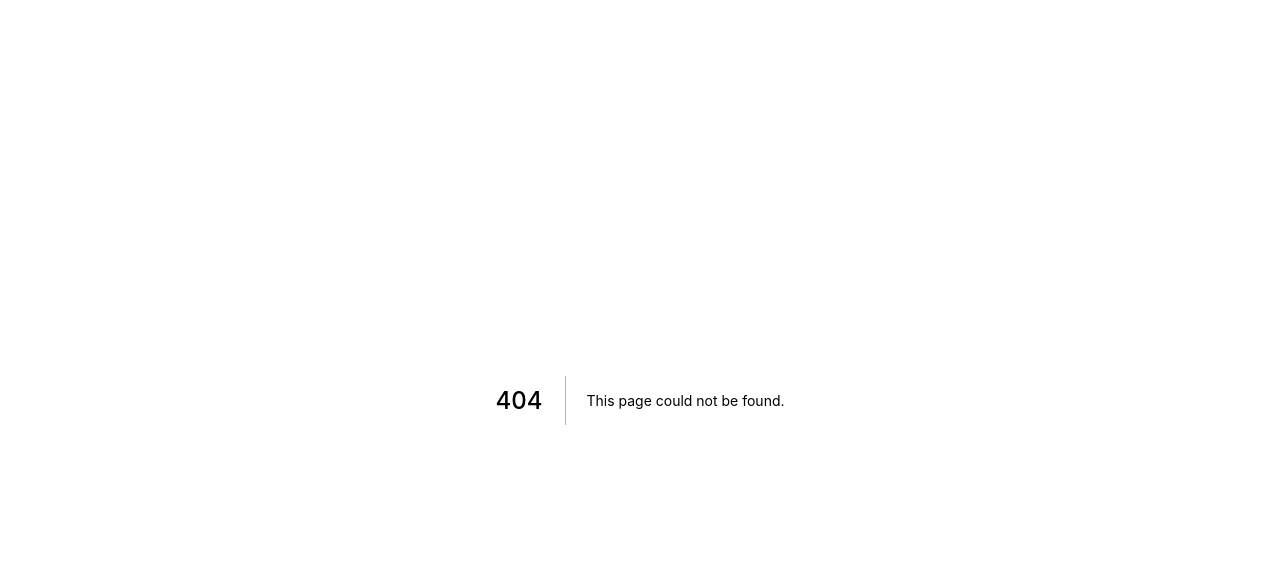
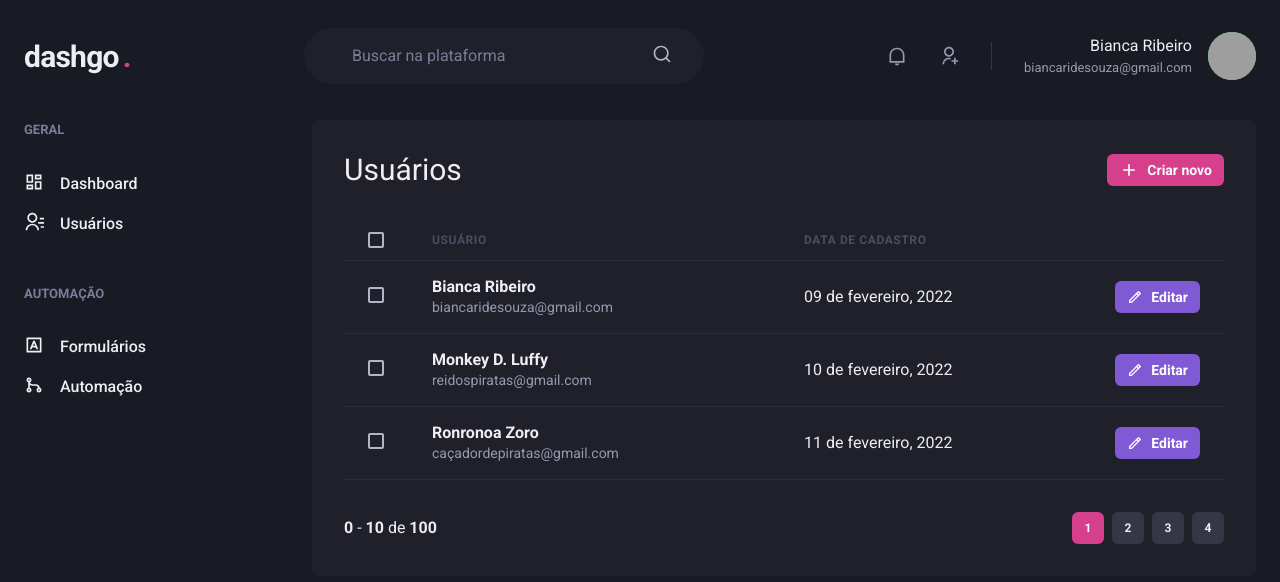
Before and after one commit to biancarsouza/Dashgo, a Next.js app: page /users in a window 1280 px wide. Before the commit this address had no page. Shown: the top 582 px of the page. Built offline with nearby package versions, Linux system fonts and the light colour scheme; grey boxes are pictures that could not be loaded.

Commit message:
Users control

```diff
--- /dev/null
+++ b/src/pages/Pagination.tsx
@@ -0,0 +1,35 @@
+import { Stack, Button, Box } from "@chakra-ui/react";
+
+export function Pagination() {
+    return (
+
+        <Stack direction="row" mt={8} justify="space-between" align="center" spacing="6">
+
+            <Box>
+                <strong>0</strong> - <strong>10</strong> de <strong>100</strong>
+            </Box>
+
+            <Stack direction="row" spacing="2">
+
+                <Button size="sm" fontSize="xs" width="4" colorScheme="pink" disabled _disabled={{ bg: 'pink.500', cursor: 'default', }}>
+                    1
+                </Button>
+
+                <Button size="sm" fontSize="xs" width="4" bg="gray.700" _hover={{ bgColor: 'gray.500', }}>
+                    2
+                </Button>
+
+                <Button size="sm" fontSize="xs" width="4" bg="gray.700" _hover={{ bgColor: 'gray.500', }}>
+                    3
+                </Button>
+
+                <Button size="sm" fontSize="xs" width="4" bg="gray.700" _hover={{ bgColor: 'gray.500', }}>
+                    4
+                </Button>
+
+            </Stack>
+
+        </Stack>
+
+    );
+}
--- /dev/null
+++ b/src/pages/users/index.tsx
@@ -0,0 +1,101 @@
+import { Box, Button, Checkbox, Flex, Heading, Icon, Table, Th, Thead, Tr, Tbody, Td, Text } from "@chakra-ui/react";
+import { RiAddLine, RiPencilLine } from "react-icons/ri";
+import { Header } from "../../components/Header";
+import { Sidebar } from "../../components/Sidebar";
+import { Pagination } from "../Pagination";
+
+export default function UserList() {
+    return (
+
+        <Box>
+
+            <Header />
+            <Flex w="100%" my="6" maxWidth={1480} mx="auto" px="6">
+
+                <Sidebar />
+                <Box flex="1" borderRadius={8} bg="gray.800" p="8">
+
+                    <Flex mb="8" justify="space-between" align="center">
+
+                        <Heading size="lg" fontWeight="normal">Usuários</Heading>
+                        <Button as="a" size="sm" fontSize="sm" colorScheme="pink" leftIcon={<Icon as={RiAddLine} fontSize="20" />}>Criar novo</Button>
+
+                    </Flex>
+
+                    <Table colorScheme="whiteAlpha">
+
+                        <Thead>
+                            <Tr>
+                                <Th px="6" color="gray.300" width="8">
+                                    <Checkbox colorScheme="pink"></Checkbox>
+                                </Th>
+                                <Th>Usuário</Th>
+                                <Th>Data de cadastro</Th>
+                                <Th width="8"></Th>
+                            </Tr>
+                        </Thead>
+
+                        <Tbody>
+
+                            <Tr>
+                                <Td px="6">
+                                    <Checkbox colorScheme="pink"></Checkbox>
+                                </Td>
+                                <Td>
+                                    <Box>
+                                        <Text fontWeight="bold">Bianca Ribeiro</Text>
+                                        <Text fontSize="sm" color="gray.300">biancaridesouza@gmail.com</Text>
+                                    </Box>
+                                </Td>
+                                <Td>09 de fevereiro, 2022</Td>
+                                <Td>
+                                    <Button as="a" size="sm" fontSize="sm" colorScheme="purple" leftIcon={<Icon as={RiPencilLine} fontSize="16" />}>Editar</Button>
+                                </Td>
+                            </Tr>
+
+                            <Tr>
+                                <Td px="6">
+                                    <Checkbox colorScheme="pink"></Checkbox>
+                                </Td>
+                                <Td>
+                                    <Box>
+                                        <Text fontWeight="bold">Monkey D. Luffy</Text>
+                                        <Text fontSize="sm" color="gray.300">reidospiratas@gmail.com</Text>
+                                    </Box>
+                                </Td>
+                                <Td>10 de fevereiro, 2022</Td>
+                                <Td>
+                                    <Button as="a" size="sm" fontSize="sm" colorScheme="purple" leftIcon={<Icon as={RiPencilLine} fontSize="16" />}>Editar</Button>
+                                </Td>
+                            </Tr>
+
+                            <Tr>
+                                <Td px="6">
+                                    <Checkbox colorScheme="pink"></Checkbox>
+                                </Td>
+                                <Td>
+                                    <Box>
+                                        <Text fontWeight="bold">Ronronoa Zoro</Text>
+                                        <Text fontSize="sm" color="gray.300">caçadordepiratas@gmail.com</Text>
+                                    </Box>
+                                </Td>
+                                <Td>11 de fevereiro, 2022</Td>
+                                <Td>
+                                    <Button as="a" size="sm" fontSize="sm" colorScheme="purple" leftIcon={<Icon as={RiPencilLine} fontSize="16" />}>Editar</Button>
+                                </Td>
+                            </Tr>
+
+                        </Tbody>
+
+                    </Table>
+
+                    <Pagination />
+
+                </Box>
+
+            </Flex>
+
+        </Box>
+
+    );
+}
```
Also changed, not shown: src/pages/users/create.tsx (added, +48 -0 lines).
